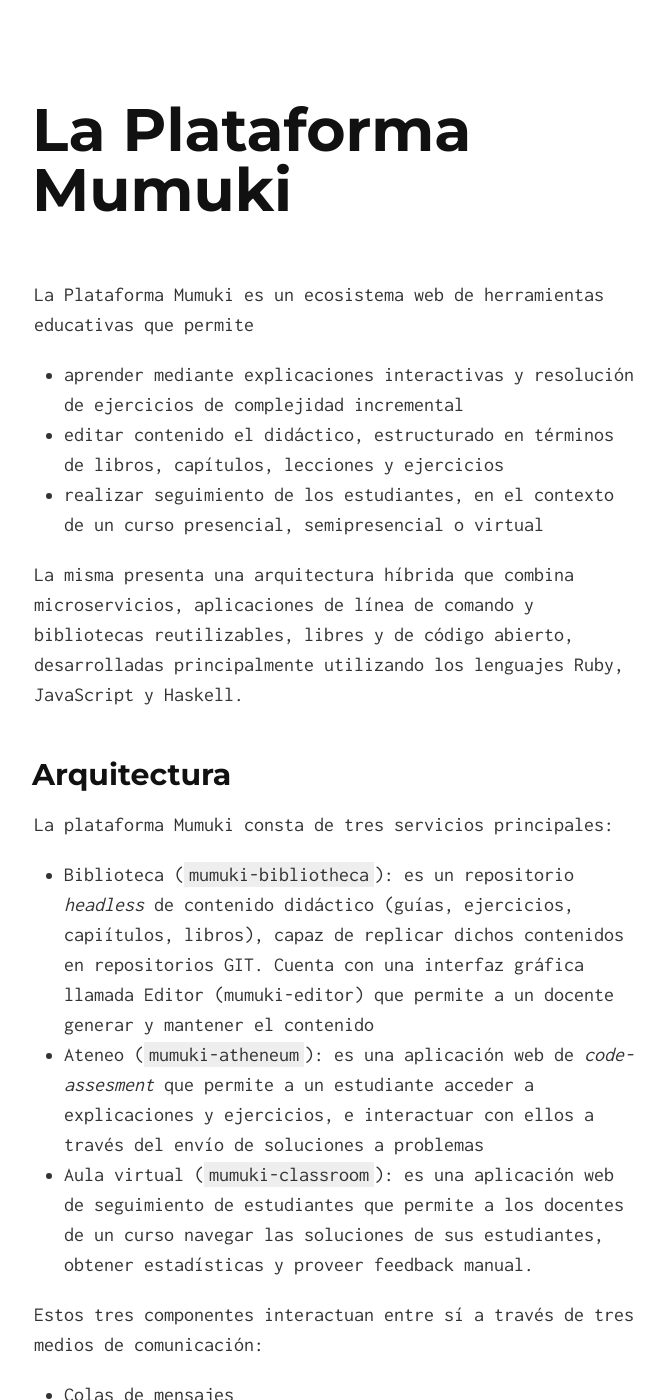
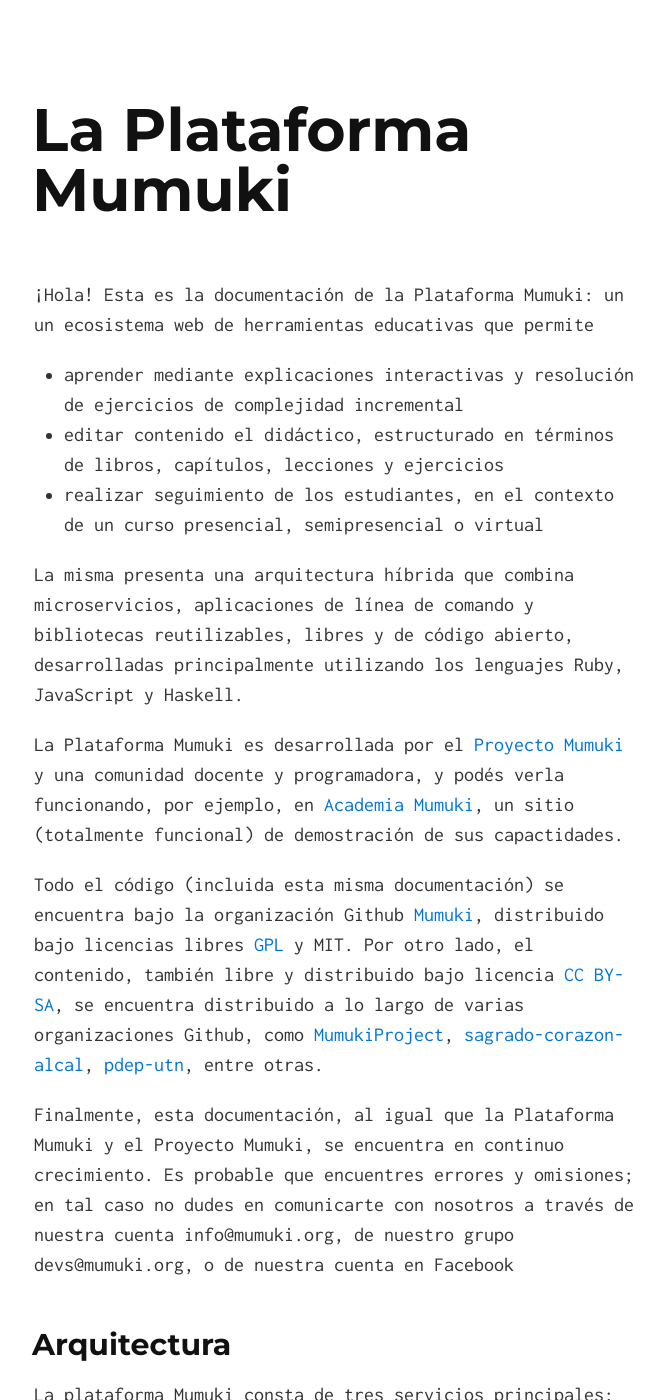
Before and after one commit to mumuki/mumuki.github.io, a Jekyll site: the page built from index.md, in a window 1280 px wide and 1400 px high. Shown: the whole window, without its empty margins (306-970 px from the left). Built offline with Jekyll 4.4.1, drawn with Linux system fonts in a browser that asks for light colours; some of the changed text lies outside the part shown.

Commit message:
Update index.md

```diff
--- a/index.md
+++ b/index.md
@@ -5,7 +5,7 @@
 La Plataforma Mumuki
 ====================
 
-La Plataforma Mumuki es un ecosistema web de herramientas educativas que permite
+¡Hola! Esta es la documentación de la Plataforma Mumuki: un un ecosistema web de herramientas educativas que permite
 
 * aprender mediante explicaciones interactivas y resolución de ejercicios de complejidad incremental
 * editar contenido el didáctico, estructurado en términos de libros, capítulos, lecciones y ejercicios
@@ -13,13 +13,20 @@
 
 La misma presenta una arquitectura híbrida que combina microservicios, aplicaciones de línea de comando y bibliotecas reutilizables, libres y de código abierto, desarrolladas principalmente utilizando los lenguajes Ruby, JavaScript y Haskell.
 
+La Plataforma Mumuki es desarrollada por el [Proyecto Mumuki](http://www.mumuki.org/) y una comunidad docente y programadora, y podés verla funcionando, por ejemplo, en [Academia Mumuki](http://mumuki.academy), un sitio (totalmente funcional) de demostración de sus capactidades.
+
+Todo el código (incluida esta misma documentación) se encuentra bajo la organización Github [Mumuki](https://github.com/mumuki), distribuido bajo licencias libres [GPL](https://www.gnu.org/licenses/gpl-3.0.en.html) y MIT. Por otro lado, el contenido, también libre y distribuido bajo licencia [CC BY-SA](https://creativecommons.org/licenses/by-sa/4.0/), se encuentra distribuido a lo largo de varias organizaciones Github, como [MumukiProject](https://github.com/MumukiProject), [sagrado-corazon-alcal](https://github.com/sagrado-corazon-alcal/), [pdep-utn](https://github.com/pdep-utn), entre otras.
+
+Finalmente, esta documentación, al igual que la Plataforma Mumuki y el Proyecto Mumuki, se encuentra en continuo crecimiento. Es probable que encuentres errores y omisiones; en tal caso no dudes en comunicarte con nosotros a través de nuestra cuenta info@mumuki.org, de nuestro grupo devs@mumuki.org, o de nuestra cuenta en Facebook
+
+
 ## Arquitectura
 
 La plataforma Mumuki consta de tres servicios principales:
 
- * Biblioteca (`mumuki-bibliotheca`): es un repositorio _headless_ de contenido didáctico (guías, ejercicios, capiítulos, libros), capaz de replicar dichos contenidos en repositorios GIT. Cuenta con una interfaz gráfica llamada Editor (mumuki-editor) que permite a un docente generar y mantener el contenido
- * Ateneo (`mumuki-atheneum`): es una aplicación web de _code-assesment_ que permite a un estudiante acceder a explicaciones y ejercicios, e interactuar con ellos a través del envío de soluciones a problemas
- * Aula virtual (`mumuki-classroom`): es una aplicación web de seguimiento de estudiantes que permite a los docentes de un curso navegar las soluciones de sus estudiantes, obtener estadísticas y proveer feedback manual.
+ * [Biblioteca](https://github.com/mumuki/mumuki-bibliotheca) (`mumuki-bibliotheca`): es un repositorio _headless_ de contenido didáctico (guías, ejercicios, capiítulos, libros), capaz de replicar dichos contenidos en repositorios GIT. Cuenta con una interfaz gráfica llamada Editor (mumuki-editor) que permite a un docente generar y mantener el contenido
+ * [Ateneo](https://github.com/mumuki/mumuki-atheneum) (`mumuki-atheneum`): es una aplicación web de _code-assesment_ que permite a un estudiante acceder a explicaciones y ejercicios, e interactuar con ellos a través del envío de soluciones a problemas
+ * [Aula virtual](https://github.com/mumuki/mumuki-classroom-api) (`mumuki-classroom`): es una aplicación web de seguimiento de estudiantes que permite a los docentes de un curso navegar las soluciones de sus estudiantes, obtener estadísticas y proveer feedback manual.
 
 Estos tres componentes interactuan entre sí a través de tres medios de comunicación:
 
@@ -29,8 +36,8 @@
 
 Además, la plataforma cuenta con dos ejecutables de línea de comando (CLI):
 
-* Mulang: realiza el análisis de código
-* Escualo: posibilita la configuración, instalación y despliegue de la plataforma.
+* [Mulang](https://github.com/mumuki/mulang): realiza el análisis de código
+* [Escualo](https://github.com/mumuki/escualo.rb): posibilita la configuración, instalación y despliegue de la plataforma.
 
 Y todo esto se apoya en:
 
@@ -113,7 +120,7 @@
 
 ### Ateneo (`atheneum`)
 
-:warning: TODO
+Es el servicio más visible: una plataforma web de autoestudio que presenta al estudiante ejercicios para que resuelva, y corrige automáticamente utilizando runners. Está desarrollada en Ruby, utilizando [el framework Rails](http://rubyonrails.org/).
 
 ### Aula virtual (`classroom`)
 
@@ -150,3 +157,18 @@
 * mumukit-inspection
 * mumukit-directives
 * mumukit-content-type
+
+## Runners
+
+Los runners son componentes que capaces de ejecutar y probar porciones de código en un cierto lenguaje.
+
+* Son componentes 100% stateless.
+* Por motivos de seguridad, la mayoría de ellos ejecutan el código del usuario dentro de un sandbox, creado mediante un contenedor Docker instanciado ante demanda.
+* Exponen sus funcionalidades mediante HTTP
+* Exponente tres _endpoints_ principales:
+   * `/test`: permite probar el código, lo cual normalmente involucra los siguientes pasos:
+      * ejecutar pruebas unitarias
+      * disparar el análisis de código (típicamente, mediante Mulang)
+      * Proveer feedback (esto es, analizar los resultados del compilador/intérprete del lenguaje y proveer al usuario una descripción más amena del error e indicios de solución)
+   * `/query`: permite ejecutar consultas, de forma similar a cómo lo hace un intérprete interactivo
+   * `/info`: provee información introspectiva sobre el runner: su versión, información de ambiente, versiones del lenguaje y framework de test que ejecuta, íconos, editores ACE recomendados, etc.
```
